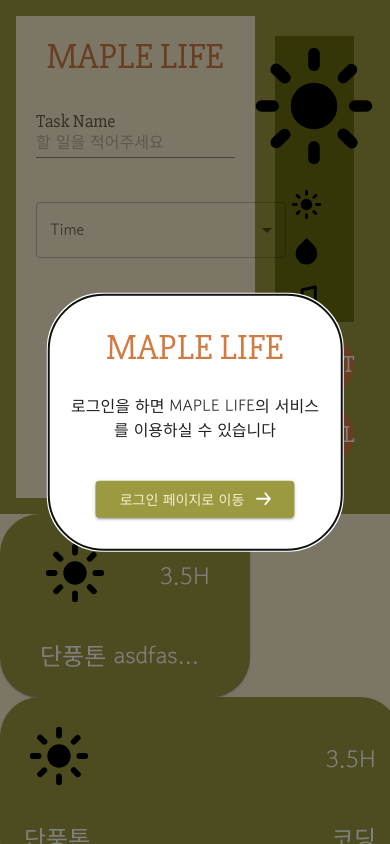
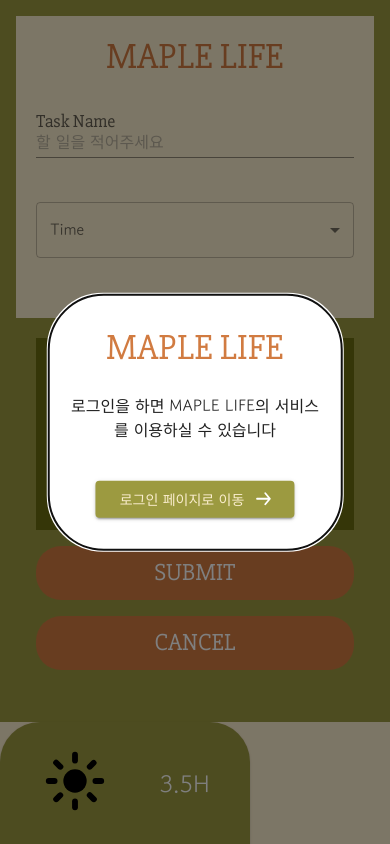
Before and after one commit to soosoo030/maple-life-front, a React (Create React App) app: page / in a window 390 px wide. Shown: the top 844 px of the page. Built offline with nearby package versions, Linux system fonts and the light colour scheme.

Commit message:
ui:AddTaskModal 모바일 레이아웃

```diff
--- a/package.json
+++ b/package.json
@@ -18,7 +18,7 @@
     "react": "^17.0.2",
     "react-dom": "^17.0.2",
     "react-hook-form": "^7.18.1",
-    "react-router-dom": "^6.0.0",
+    "react-router-dom": "^6.0.1",
     "react-scripts": "4.0.3",
     "react-spring": "^9.3.0",
     "recoil": "^0.4.1",
--- a/src/component/AddTaskModal/index.jsx
+++ b/src/component/AddTaskModal/index.jsx
@@ -21,18 +21,25 @@ export default function AddTaskModal({ open, closeModal }) {
     <Box
       sx={{
         backgroundColor: 'primary.main',
-        padding: 2
+        padding: 2,
       }}
     >
-      <Grid container>
-        <Grid item xs="8"
+      <Grid container
+        sx={{
+          justifyContent: "center",
+          '@media(orientation:portrait)': {
+            flexDirection: 'column'
+          }
+        }}
+      >
+        <Grid item
           sx={{
             backgroundColor: 'background.default',
           }}
         >
           <FormRow />
         </Grid>
-        <Grid item xs="4">
+        <Grid item>
           <FormRow2 />
         </Grid>
       </Grid>
```
Also changed, not shown: 1 other file (tests, documents, lock files or other folders).
